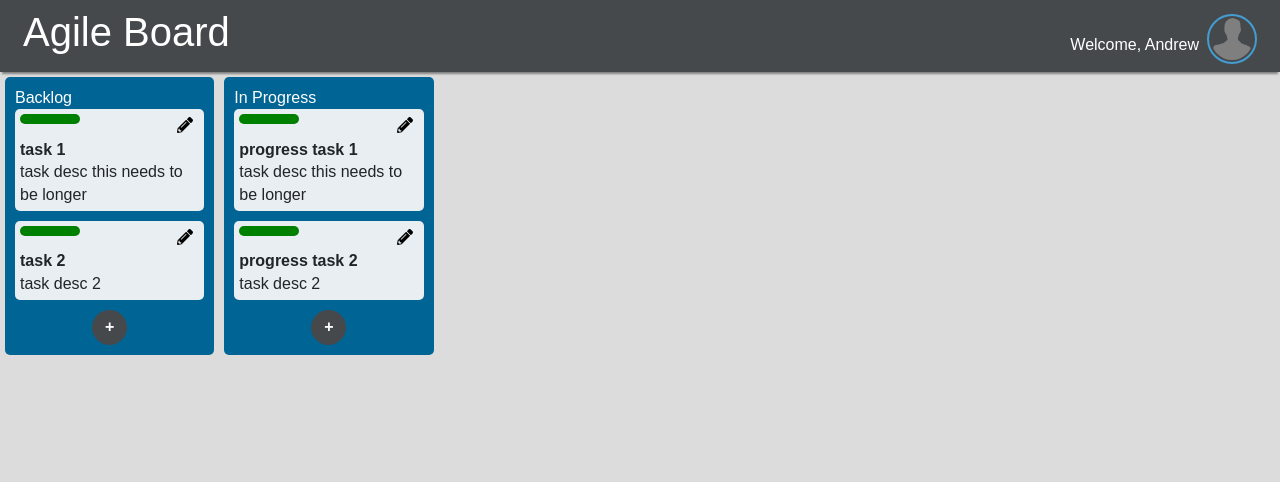
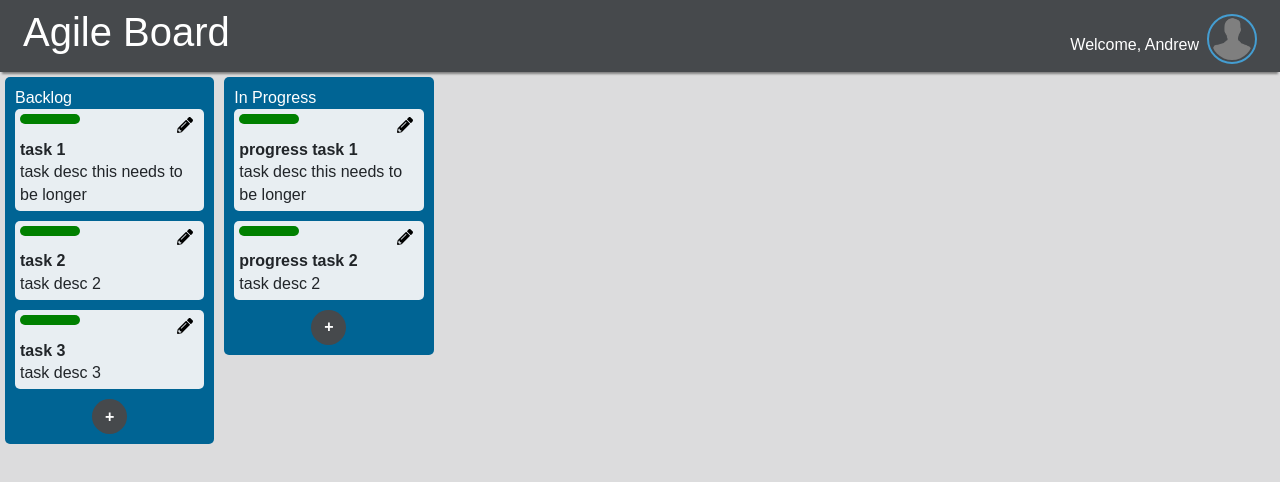
Before and after one commit to AndrewBennett92/AgileBoard, a React (Create React App) app: page / in a window 1280 px wide. Shown: the top 482 px of the page. Built offline with nearby package versions, Linux system fonts and the light colour scheme.

Commit message:
Adding UUID to cards

```diff
--- a/package.json
+++ b/package.json
@@ -6,7 +6,8 @@
     "react": "^16.8.6",
     "react-dom": "^16.8.6",
     "react-modal": "^3.8.1",
-    "react-scripts": "3.0.0"
+    "react-scripts": "3.0.0",
+    "uuid": "^3.3.2"
   },
   "scripts": {
     "start": "react-scripts start",
--- a/src/components/board/Board.js
+++ b/src/components/board/Board.js
@@ -1,5 +1,6 @@
 import React, { Component } from "react";
 import TaskList from "../tasks/TaskList";
+import uuid from "uuid";
 
 export class Board extends Component {
   state = {
@@ -8,14 +9,19 @@ export class Board extends Component {
         name: "Backlog",
         taskItems: [
           {
-            id: 1,
+            id: uuid(),
             title: "task 1",
             description: "task desc this needs to be longer"
           },
           {
-            id: 2,
+            id: uuid(),
             title: "task 2",
             description: "task desc 2"
+          },
+          {
+            id: uuid(),
+            title: "task 3",
+            description: "task desc 3"
           }
         ]
       },
@@ -42,7 +48,7 @@ export class Board extends Component {
     const updatedSectionList = sections.map(section => {
       if (section.name === task.listName) {
         section.taskItems.push({
-          id: 3,
+          id: uuid(),
           title: task.task,
           description: "boobs"
         });
@@ -74,7 +80,7 @@ export class Board extends Component {
 
   render() {
     return (
-      <div className="d-flex mr-4">
+      <div className="d-flex  mr-4">
         {this.state.sections.map(section => {
           return (
             <TaskList
--- a/src/components/tasks/TaskList.js
+++ b/src/components/tasks/TaskList.js
@@ -84,7 +84,10 @@ export class TaskList extends Component {
       );
     };
     return (
-      <div style={containerStyle} className="d-flex flex-column col-sm-2">
+      <div
+        style={containerStyle}
+        className="d-flex flex-column col-sm-2 align-self-start"
+      >
         <span style={{ color: "white" }}>{this.props.title}</span>
         {this.props.tasks.map(task => {
           return (
```
Also changed, not shown: 1 other file (tests, documents, lock files or other folders).
